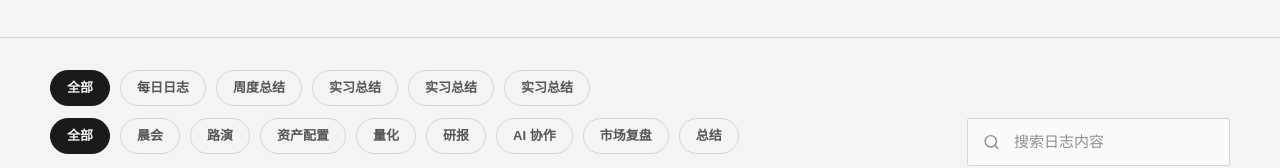
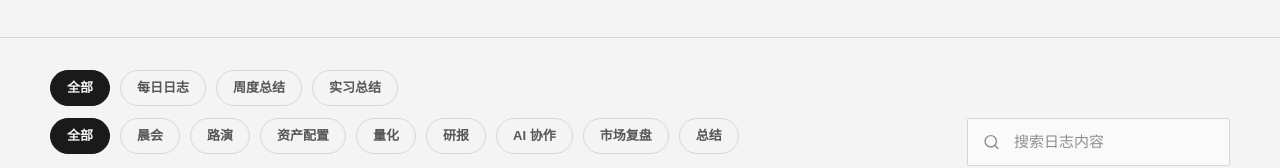
Before and after one commit to Xinghao793/xinghao-portfolio, a Next.js app: page /journal in a window 1280 px wide. Shown: the part 404-572 px from the top of the page. Built offline with nearby package versions, Linux system fonts and the light colour scheme.

Commit message:
fix: 移除重复的实习总结筛选按钮

```diff
--- a/app/journal/page.tsx
+++ b/app/journal/page.tsx
@@ -65,20 +65,6 @@ export default function JournalPage() {
                   onClick={() => setTypeFilter("weekly")}
                 >
                   周度总结
-                </button>
-                <button
-                  type="button"
-                  className={`filter-chip ${typeFilter === "summary" ? "active" : ""}`}
-                  onClick={() => setTypeFilter("summary")}
-                >
-                  实习总结
-                </button>
-                <button
-                  type="button"
-                  className={`filter-chip ${typeFilter === "summary" ? "active" : ""}`}
-                  onClick={() => setTypeFilter("summary")}
-                >
-                  实习总结
                 </button>
                 <button
                   type="button"
```
